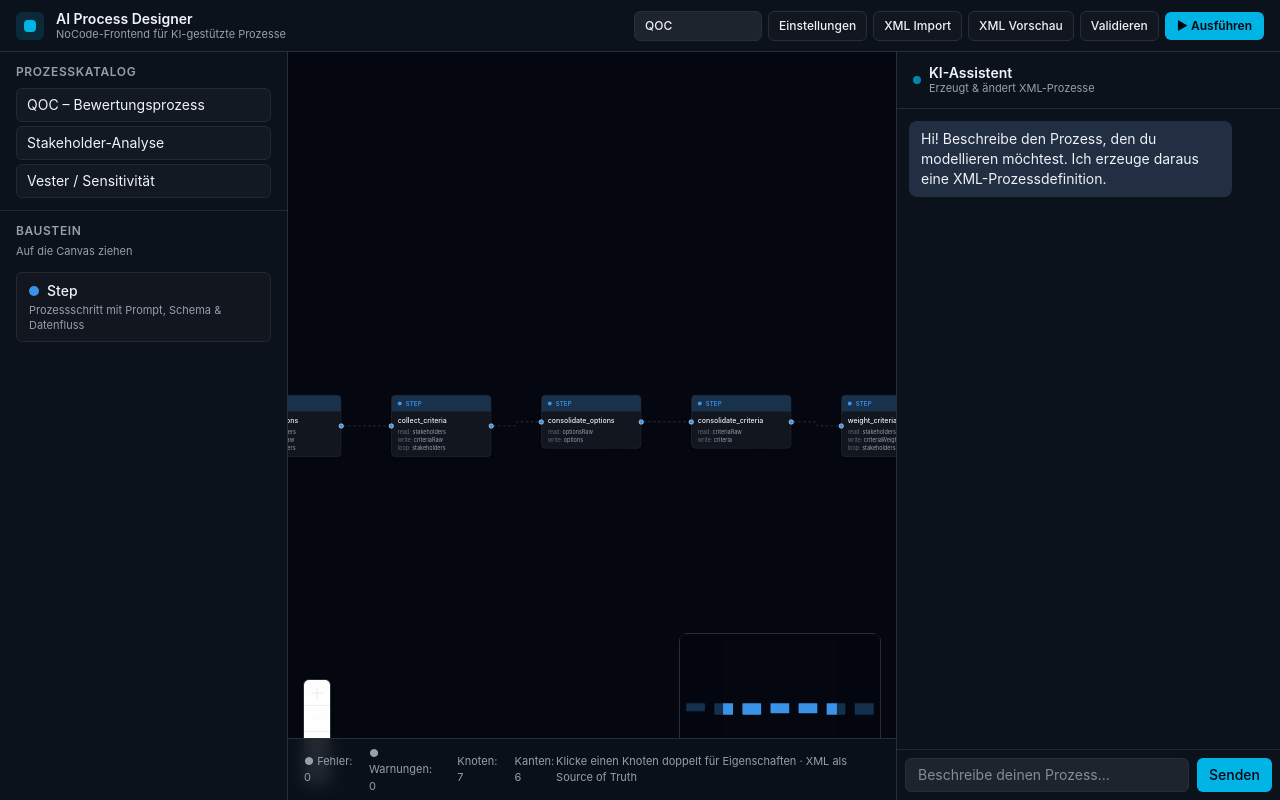
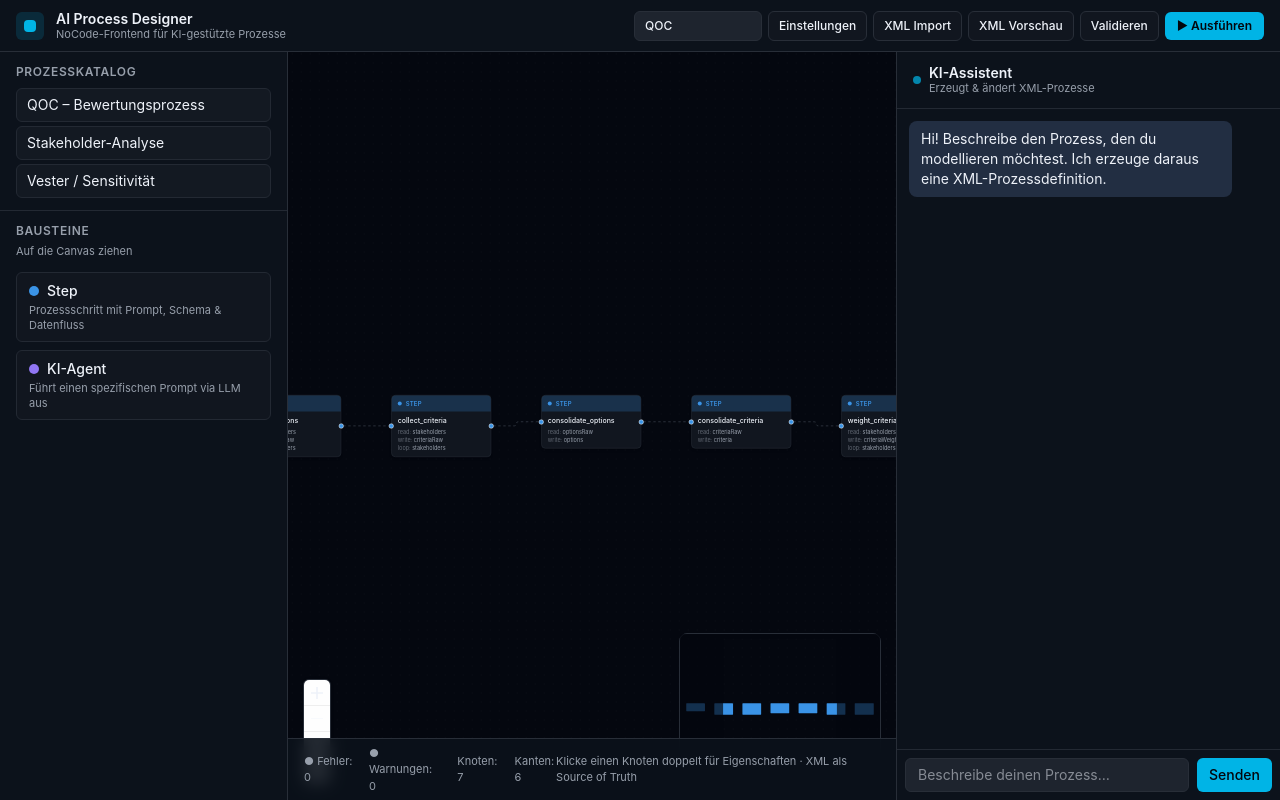
Before and after one commit to Jojodayolo/Project1-LowCodeKIFrontend, a React (Vite) app: page / in a window 1280 px wide. Built offline with nearby package versions, Linux system fonts and the light colour scheme.

Commit message:
feat: add custom KI-Agent node and dynamic properties panel

```diff
--- /dev/null
+++ b/src/components/process-designer/AgentNode.tsx
@@ -0,0 +1,45 @@
+import { Handle, Position, type NodeProps } from "@xyflow/react";
+import type { ProcessNodeData } from "./types";
+
+// We define a nice purple color for our AI Agent node
+const ACCENT_AGENT = "var(--node-agent, oklch(0.60 0.15 300))";
+
+export function AgentNode({ data, selected }: NodeProps) {
+  // We extract the data passed to this specific node
+  const d = data as unknown as ProcessNodeData;
+
+  return (
+    <div
+      className="rounded-lg border bg-card text-card-foreground shadow-md transition-all min-w-[200px]"
+      style={{
+        borderColor: selected ? ACCENT_AGENT : "var(--color-border)",
+        boxShadow: selected ? `0 0 0 2px oklch(0.60 0.15 300 / 0.2), 0 8px 24px -8px oklch(0.60 0.15 300 / 0.4)` : undefined,
+      }}
+    >
+      {/* Node Header */}
+      <div
+        className="flex items-center gap-2 rounded-t-lg px-3 py-2 text-xs font-semibold uppercase tracking-wide"
+        style={{ background: `color-mix(in oklab, ${ACCENT_AGENT} 22%, transparent)`, color: ACCENT_AGENT }}
+      >
+        <span>🤖</span> {/* A little robot icon */}
+        KI-Agent
+      </div>
+
+      {/* Node Body (The content inside) */}
+      <div className="px-3 py-2">
+        <div className="text-sm font-medium text-foreground">{d.name || "Unbenannter Agent"}</div>
+
+        {/* If the agent has a role assigned, we display it */}
+        {d.fromAgents && (
+          <div className="mt-1 text-[11px] text-muted-foreground">
+            <span className="opacity-60">Rolle:</span> {d.fromAgents}
+          </div>
+        )}
+      </div>
+
+      {/* The connection points (Handles) for the arrows */}
+      <Handle type="target" position={Position.Left} style={{ background: ACCENT_AGENT, width: 10, height: 10 }} />
+      <Handle type="source" position={Position.Right} style={{ background: ACCENT_AGENT, width: 10, height: 10 }} />
+    </div>
+  );
+}
--- a/src/components/process-designer/Designer.tsx
+++ b/src/components/process-designer/Designer.tsx
@@ -1,4 +1,7 @@
 import { useCallback, useMemo, useRef, useState } from "react";
+// Import the custom nodes
+import { ProcessNode } from "./ProcessNode";
+import { AgentNode } from "./AgentNode";
 import {
   ReactFlow,
   ReactFlowProvider,
@@ -16,7 +19,6 @@ import {
 } from "@xyflow/react";
 import "@xyflow/react/dist/style.css";
 
-import { ProcessNode } from "./ProcessNode";
 import { Sidebar } from "./Sidebar";
 import { PropertiesPanel } from "./PropertiesPanel";
 import { ProcessSettingsPanel } from "./ProcessSettingsPanel";
@@ -48,7 +50,11 @@ function DesignerInner() {
   const [showImport, setShowImport] = useState(false);
   const [showSettings, setShowSettings] = useState(false);
 
-  const nodeTypes = useMemo(() => ({ process: ProcessNode }), []);
+// Register all custom node types used in the canvas
+  const nodeTypes = useMemo(() => ({
+    process: ProcessNode,
+    agent: AgentNode // <-- We register our new AI Agent node here
+  }), []);
 
   const onConnect = useCallback(
     (c: Connection) =>
@@ -72,10 +78,13 @@ function DesignerInner() {
       const type = e.dataTransfer.getData("application/reactflow");
       if (!type || !rfInstance) return;
       const position = rfInstance.screenToFlowPosition({ x: e.clientX, y: e.clientY });
+
       const data: ProcessNodeData = { name: `step_${idCounter + 1}` };
+
+  // We dynamically set the type based on what the user dragged
       const newNode: Node = {
         id: nextId(),
-        type: "process",
+        type: type, // <-- Now it uses the type from the drag event
         position,
         data: data as unknown as Record<string, unknown>,
       };
--- a/src/components/process-designer/PropertiesPanel.tsx
+++ b/src/components/process-designer/PropertiesPanel.tsx
@@ -14,6 +14,9 @@ export function PropertiesPanel({ node, containers, onChange, onDelete, onClose
   if (!node) return null;
 
   const d = node.data as unknown as ProcessNodeData;
+
+  // --- AJOUT : On détecte si le composant sélectionné est un KI-Agent
+  const isAgent = node.type === "agent";
 
   const Field = ({ label, value, onUpdate, multiline = false, mono = false }: {
     label: string;
@@ -135,13 +138,24 @@ export function PropertiesPanel({ node, containers, onChange, onDelete, onClose
         className="relative flex max-h-[85vh] w-[480px] flex-col rounded-xl border border-border bg-popover text-popover-foreground shadow-2xl"
         onClick={(e) => e.stopPropagation()}
       >
+
+        {/* --- DYNAMIC HEADER --- */}
         <div className="flex items-start justify-between border-b border-border px-5 py-3">
           <div>
             <div className="flex items-center gap-2">
-              <span className="h-2.5 w-2.5 rounded-full" style={{ background: "var(--node-step, oklch(0.65 0.15 250))" }} />
-              <h2 className="text-sm font-semibold">Eigenschaften · Step</h2>
+              <span
+                className="h-2.5 w-2.5 rounded-full"
+                style={{
+                  background: isAgent ? "var(--node-agent, oklch(0.60 0.15 300))" : "var(--node-step, oklch(0.65 0.15 250))"
+                }}
+              />
+              <h2 className="text-sm font-semibold">
+                Eigenschaften · {isAgent ? "KI-Agent" : "Step"}
+              </h2>
             </div>
-            <p className="mt-1 text-[11px] text-muted-foreground">Prozessschritt konfigurieren</p>
+            <p className="mt-1 text-[11px] text-muted-foreground">
+              {isAgent ? "KI-Agenten konfigurieren" : "Prozessschritt konfigurieren"}
+            </p>
           </div>
           <button
             onClick={onClose}
@@ -152,15 +166,38 @@ export function PropertiesPanel({ node, containers, onChange, onDelete, onClose
           </button>
         </div>
 
+        {/* --- DYNAMIC BODY --- */}
         <div className="flex-1 space-y-3 overflow-y-auto px-5 py-4">
           <Field label="Name" value={d.name} onUpdate={(v) => onChange(node.id, { name: v })} />
 
+          {isAgent ? (
+            /* --- FIELDS FOR AI AGENT --- */
+            <>
+              <Field
+                label="Rolle (z.B. Marketing Experte)"
+                value={d.fromAgents}
+                onUpdate={(v) => onChange(node.id, { fromAgents: v })}
+              />
+              <Field
+                label="System Prompt (Anweisungen für die KI)"
+                value={d.systemPrompt}
+                multiline
+                onUpdate={(v) => onChange(node.id, { systemPrompt: v })}
+              />
+              <Field
+                label="User Prompt (Die eigentliche Frage)"
+                value={d.userPrompt}
+                multiline
+                onUpdate={(v) => onChange(node.id, { userPrompt: v })}
+              />
+            </>
+          ) : (
+            /* --- FIELDS FOR STANDARD STEP --- */
+            <>
               <MultiContainerSelect label="readFrom" value={d.readFrom} onUpdate={(v) => onChange(node.id, { readFrom: v })} />
               <MultiContainerSelect label="writeTo" value={d.writeTo} onUpdate={(v) => onChange(node.id, { writeTo: v })} />
-
               <Field label="fromAgents" value={d.fromAgents} onUpdate={(v) => onChange(node.id, { fromAgents: v })} />
 
-          {/* Loop toggle + loopOver dropdown */}
               <div>
                 <label className="mb-1 flex items-center gap-2 text-[11px] uppercase tracking-wide text-muted-foreground">
                   <input
@@ -184,6 +221,8 @@ export function PropertiesPanel({ node, containers, onChange, onDelete, onClose
               <Field label="System Prompt" value={d.systemPrompt} multiline onUpdate={(v) => onChange(node.id, { systemPrompt: v })} />
               <Field label="User Prompt" value={d.userPrompt} multiline onUpdate={(v) => onChange(node.id, { userPrompt: v })} />
               <Field label="Response Schema" value={d.schema} multiline mono onUpdate={(v) => onChange(node.id, { schema: v })} />
+            </>
+          )}
         </div>
 
         <div className="flex items-center justify-between border-t border-border px-5 py-3">
--- a/src/components/process-designer/Sidebar.tsx
+++ b/src/components/process-designer/Sidebar.tsx
@@ -3,8 +3,9 @@ interface Props {
 }
 
 export function Sidebar({ onLoadTemplate }: Props) {
-  const onDragStart = (e: React.DragEvent) => {
-    e.dataTransfer.setData("application/reactflow", "step");
+  // We add a 'nodeType' parameter so the function knows which block is being dragged
+  const onDragStart = (e: React.DragEvent, nodeType: string) => {
+    e.dataTransfer.setData("application/reactflow", nodeType);
     e.dataTransfer.effectAllowed = "move";
   };
 
@@ -33,15 +34,19 @@ export function Sidebar({ onLoadTemplate }: Props) {
 
       <div className="flex-1 overflow-y-auto px-4 py-3">
         <h2 className="text-xs font-semibold uppercase tracking-wider text-muted-foreground">
-          Baustein
+          Bausteine
         </h2>
         <p className="mt-1 text-[11px] text-muted-foreground">
           Auf die Canvas ziehen
         </p>
-        <div className="mt-3">
+
+        {/* We add space-y-2 here to create a gap between our blocks */}
+        <div className="mt-3 space-y-2">
+
+          {/* --- 1. THE ORIGINAL 'Step' BLOCK --- */}
           <div
             draggable
-            onDragStart={onDragStart}
+            onDragStart={(e) => onDragStart(e, "process")} // <-- Dragging a 'process' node
             className="group cursor-grab rounded-md border border-sidebar-border bg-card px-3 py-2 active:cursor-grabbing hover:border-primary/40 transition"
           >
             <div className="flex items-center gap-2">
@@ -55,6 +60,25 @@ export function Sidebar({ onLoadTemplate }: Props) {
               Prozessschritt mit Prompt, Schema & Datenfluss
             </p>
           </div>
+
+          {/* --- 2. OUR NEW 'Agent IA' BLOCK --- */}
+          <div
+            draggable
+            onDragStart={(e) => onDragStart(e, "agent")} // <-- Dragging an 'agent' node
+            className="group cursor-grab rounded-md border border-sidebar-border bg-card px-3 py-2 active:cursor-grabbing hover:border-primary/40 transition"
+          >
+            <div className="flex items-center gap-2">
+              <span
+                className="h-2.5 w-2.5 rounded-full"
+                style={{ background: "var(--node-agent, oklch(0.60 0.15 300))" }}
+              />
+              <span className="text-sm font-medium">KI-Agent</span>
+            </div>
+            <p className="mt-0.5 text-[11px] leading-snug text-muted-foreground">
+          Führt einen spezifischen Prompt via LLM aus
+            </p>
+          </div>
+
         </div>
       </div>
     </aside>
```
Also changed, not shown: 1 other file (tests, documents, lock files or other folders). Lines whose indentation alone changed are shown as unchanged.
